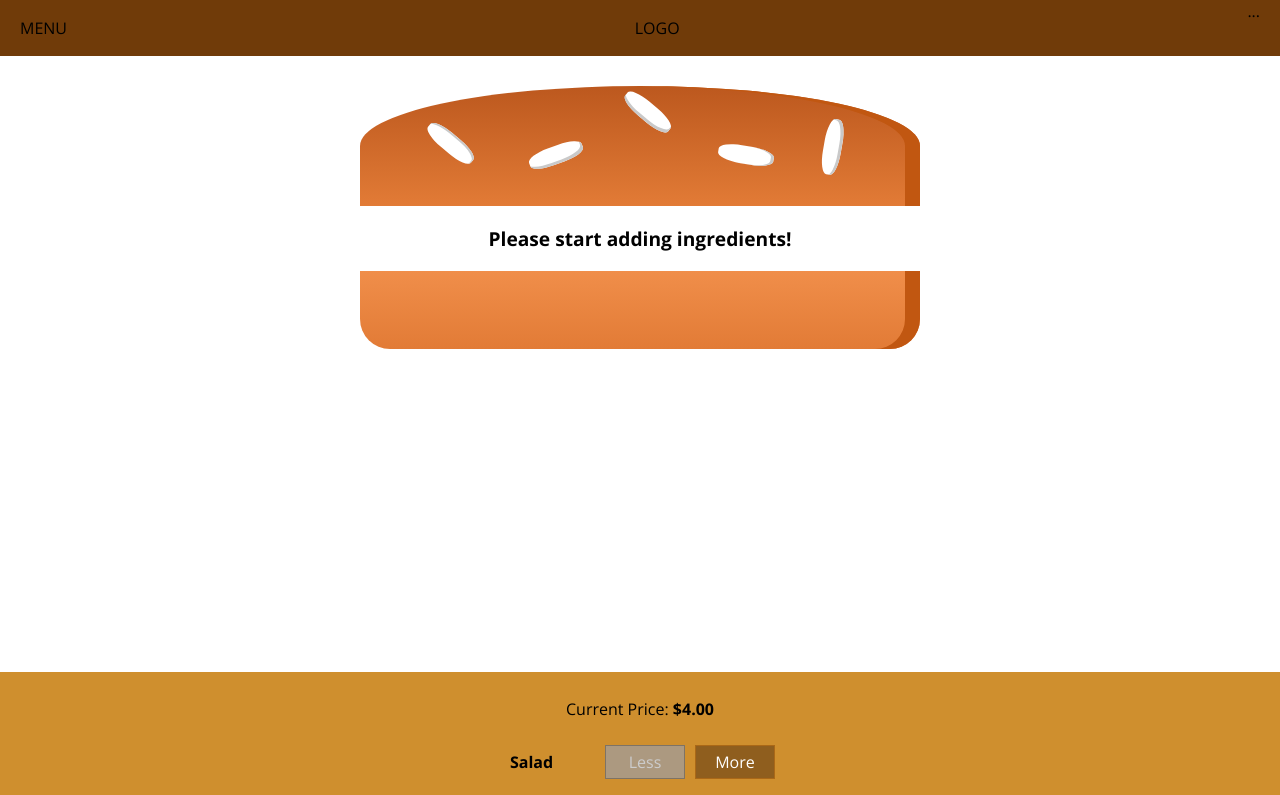
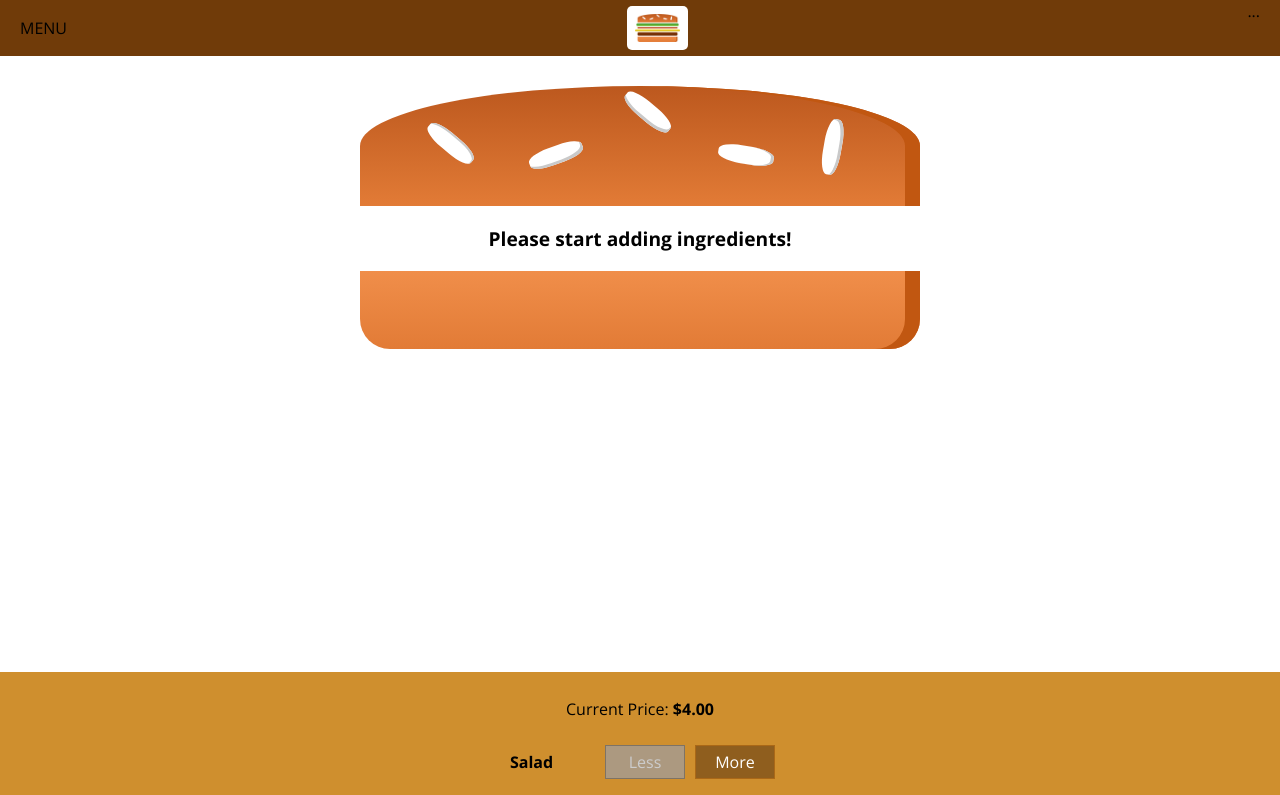
Before and after one commit to Kalesh-Singh/BurgerBuilder, a React (Create React App) app: page / in a window 1280 px wide. Shown: the top 795 px of the page. Built offline with nearby package versions, Linux system fonts and the light colour scheme.

Commit message:
Logo component

```diff
--- /dev/null
+++ b/src/components/Logo/Logo.js
@@ -0,0 +1,12 @@
+import React from 'react';
+
+import burgerLogo from '../../assets/images/burger-logo.png';
+import classes from './Logo.module.css';
+
+const logo = (props) => (
+  <div className={classes.Logo}>
+    <img src={burgerLogo} alt='My Burger'/>
+  </div>
+);
+
+export default logo;
--- /dev/null
+++ b/src/components/Logo/Logo.module.css
@@ -0,0 +1,11 @@
+.Logo {
+  background-color: white;
+  padding: 8px;
+  height: 80%;
+  box-sizing: border-box;
+  border-radius: 5px;
+}
+
+.Logo img {
+  height: 100%;
+}
--- a/src/components/Navigation/Toolbar/Toolbar.js
+++ b/src/components/Navigation/Toolbar/Toolbar.js
@@ -1,11 +1,12 @@
 import React from 'react';
 
 import classes from './Toolbar.module.css';
+import Logo from '../../Logo/Logo';
 
 const toolbar = (props) => (
   <header className={classes.Toolbar}>
     <div>MENU</div>
-    <div>LOGO</div>
+    <Logo/>
     <nav>
       ...
     </nav>
```
Also changed, not shown: src/assets/images/burger-logo.png (added), 1 other file (tests, documents, lock files or other folders).
